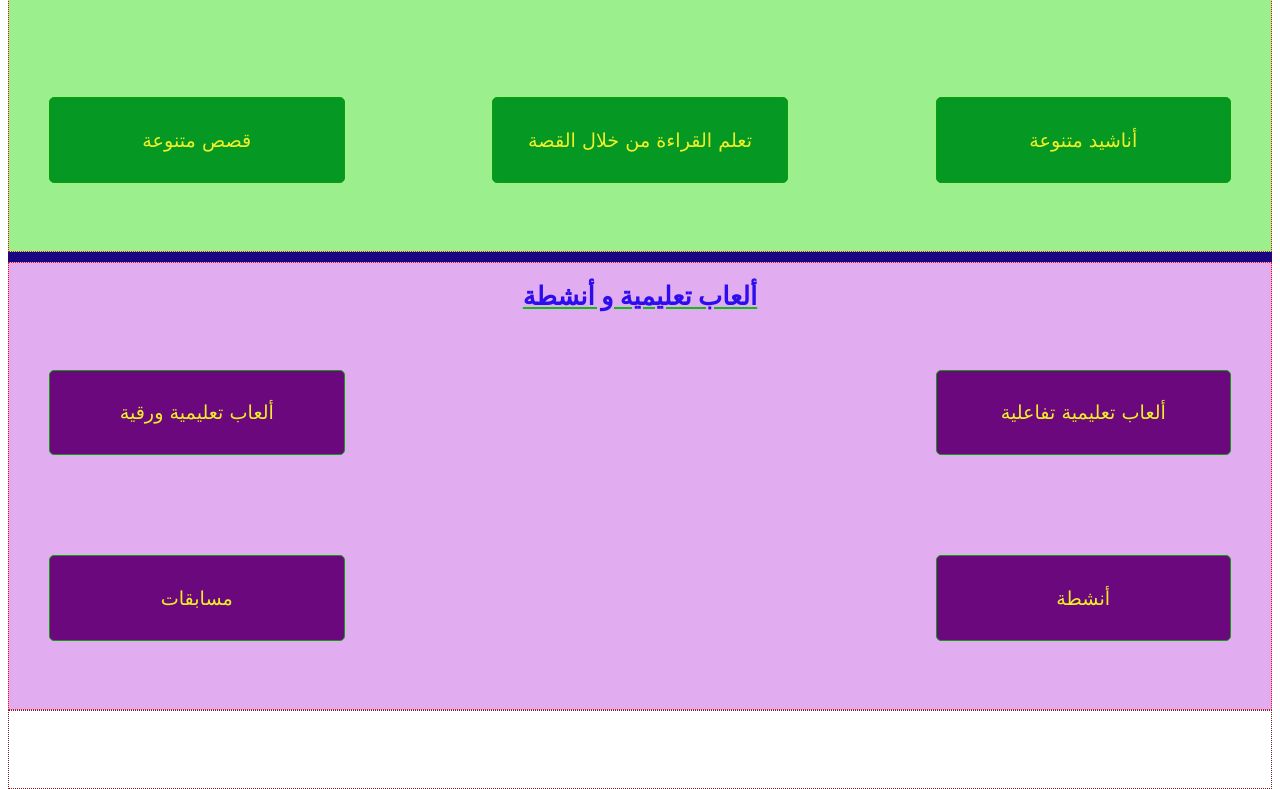
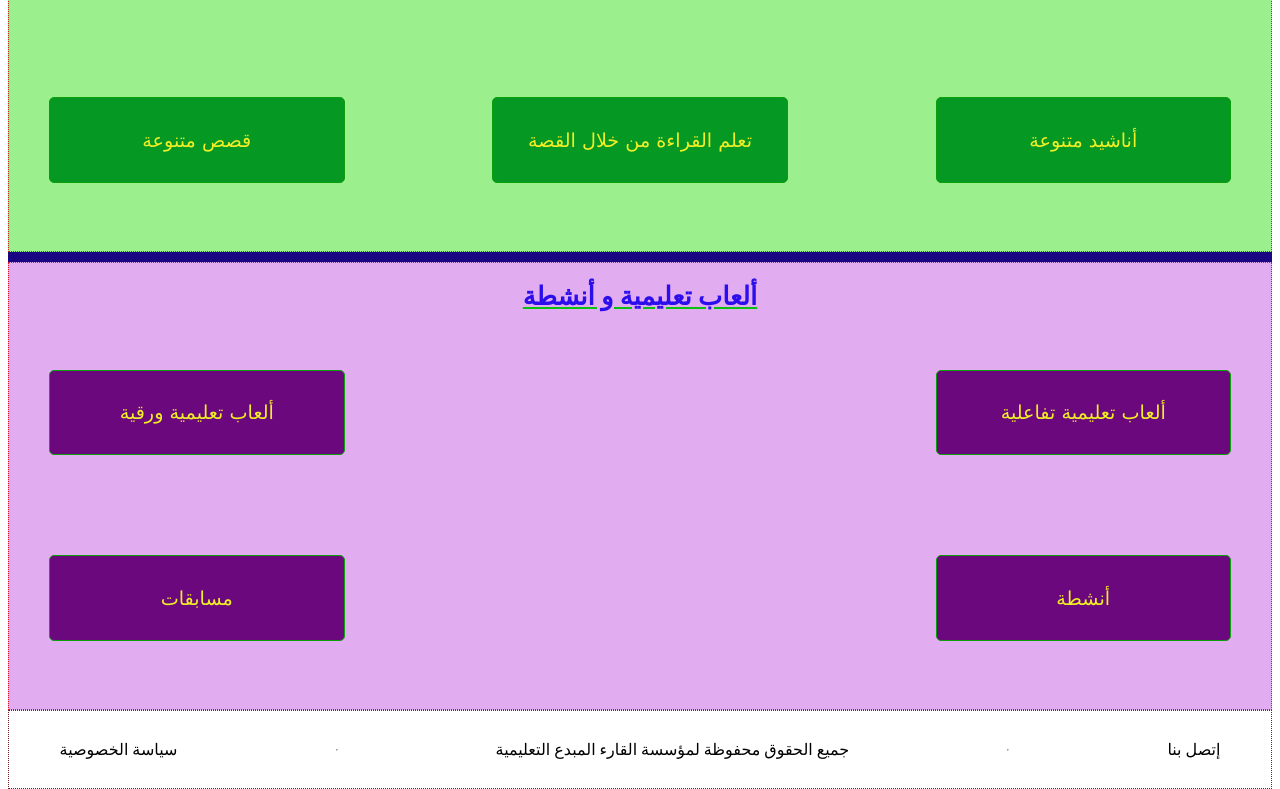
Before and after one commit to hsnhllak/almubdiealsaghir, a plain HTML site: page index.html in a window 1280 px wide. Shown: the part 1286-2075 px from the top of the page. Drawn offline with Linux system fonts and the light colour scheme.

Commit message:
index.html

```diff
--- a/index.html
+++ b/index.html
@@ -103,6 +103,7 @@
 
 </div>
 	<div class="footer">
+	<a> سياسة الخصوصية</a>		<hr>		<a> جميع الحقوق محفوظة لمؤسسة القارء المبدع التعليمية</a> <hr>    <a> إتصل بنا</a>
 
 	</div>
 </body>
```
